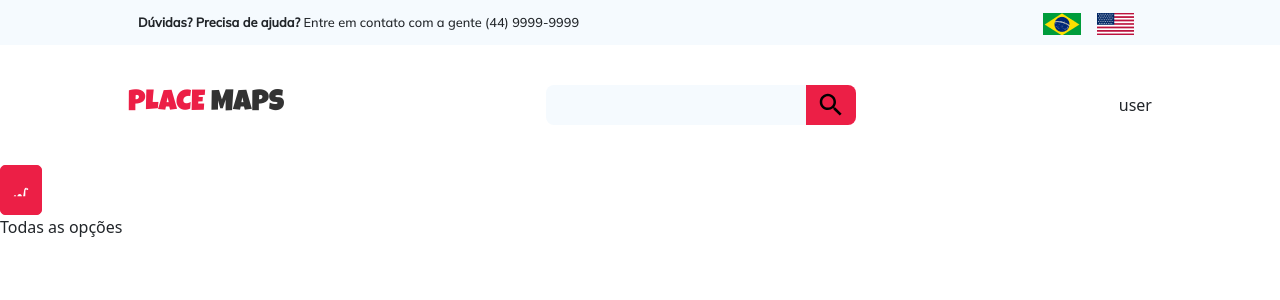
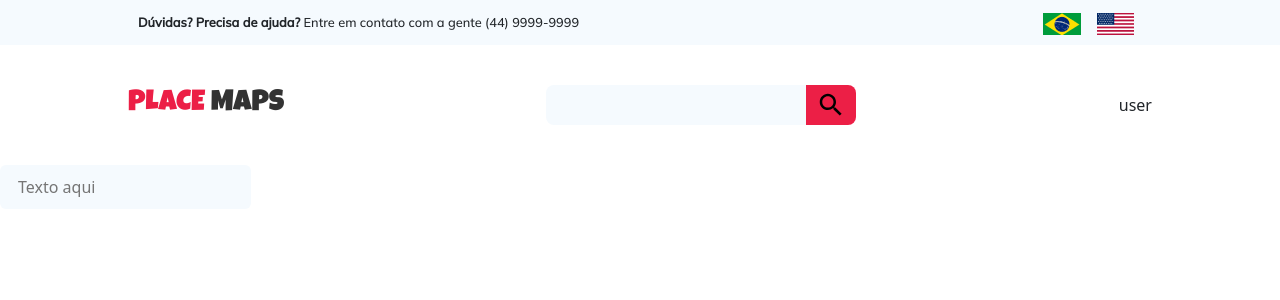
Before and after one commit to sergiogscruz/placemaps_frontend, a React (Create React App) app: page / in a window 1280 px wide. Shown: the top 300 px of the page. Built offline with nearby package versions, Linux system fonts and the light colour scheme.

Commit message:
ADD: Componente de input

```diff
--- a/src/App.js
+++ b/src/App.js
@@ -6,18 +6,13 @@ import {
 } from "react-router-dom";
 
 import Cabecalho from './components/Cabecalho/cabecalho';
-import Botao from "./components/UI/Utils/Botao/Botao";
-import { GiSeaCreature } from 'react-icons/gi/index'
+import Input from "./components/UI/Utils/Input/Input";
 let routes = (
-
   <Router>
     <Cabecalho />
     <Switch>
       <Route exact path="/">
-        <Botao onClick={() => alert('Click no botão')}>
-          <GiSeaCreature />
-        </Botao>
-        <div>Todas as opções</div>
+        <Input placeholder="Texto aqui" className=""/>
       </Route>
       <Route path="/pontosturisticos">
         <div>Pontos Turisticos</div>
--- /dev/null
+++ b/src/components/UI/Utils/Input/Input.css
@@ -0,0 +1,13 @@
+.input {
+  border: none;
+  border-radius: 6px;
+  color: #525252bd;
+  background-color: var(--cor-background);
+  padding: 10px;
+  text-indent: 8px;
+}
+
+.input:focus {
+  outline-color: #DCE1E6;
+  outline-width: 1px;
+}
--- /dev/null
+++ b/src/components/UI/Utils/Input/Input.js
@@ -0,0 +1,23 @@
+import react from 'react';
+import './Input.css';
+
+/**
+ * props = {
+ *  setStatePai,
+ *  placeHolder,
+ *  className
+ * }
+ */
+export default (props) => {
+  const handleInput = (e) => {
+    if (typeof props.setStatePai === 'function')
+      props.setStatePai(e.target.value);
+  };
+
+  const classNameProps = props.className ? props.className : '';
+  const className = "input " + classNameProps;
+
+  return (
+    <input className={className} placeholder={props.placeholder} onChange={(e) => handleInput(e)}/>
+  );
+}
--- a/src/constantes.css
+++ b/src/constantes.css
@@ -1,4 +1,5 @@
 * {
   --cor-principal: #EC1F46;
   --cor-antagonista-principal: white;
+  --cor-background: #F5FAFE;
 }
```
Also changed, not shown: src/index.css (line endings or trailing spaces).
